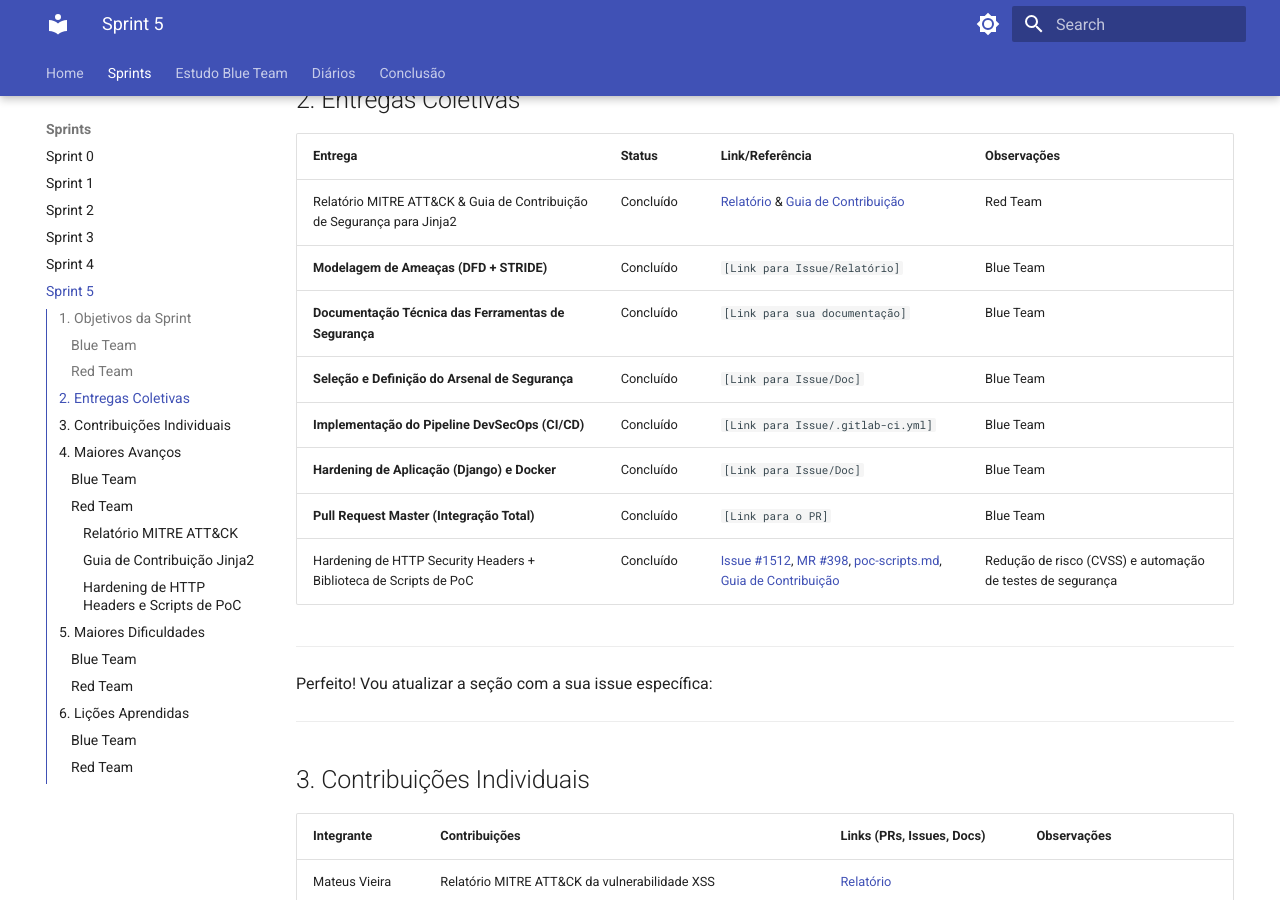
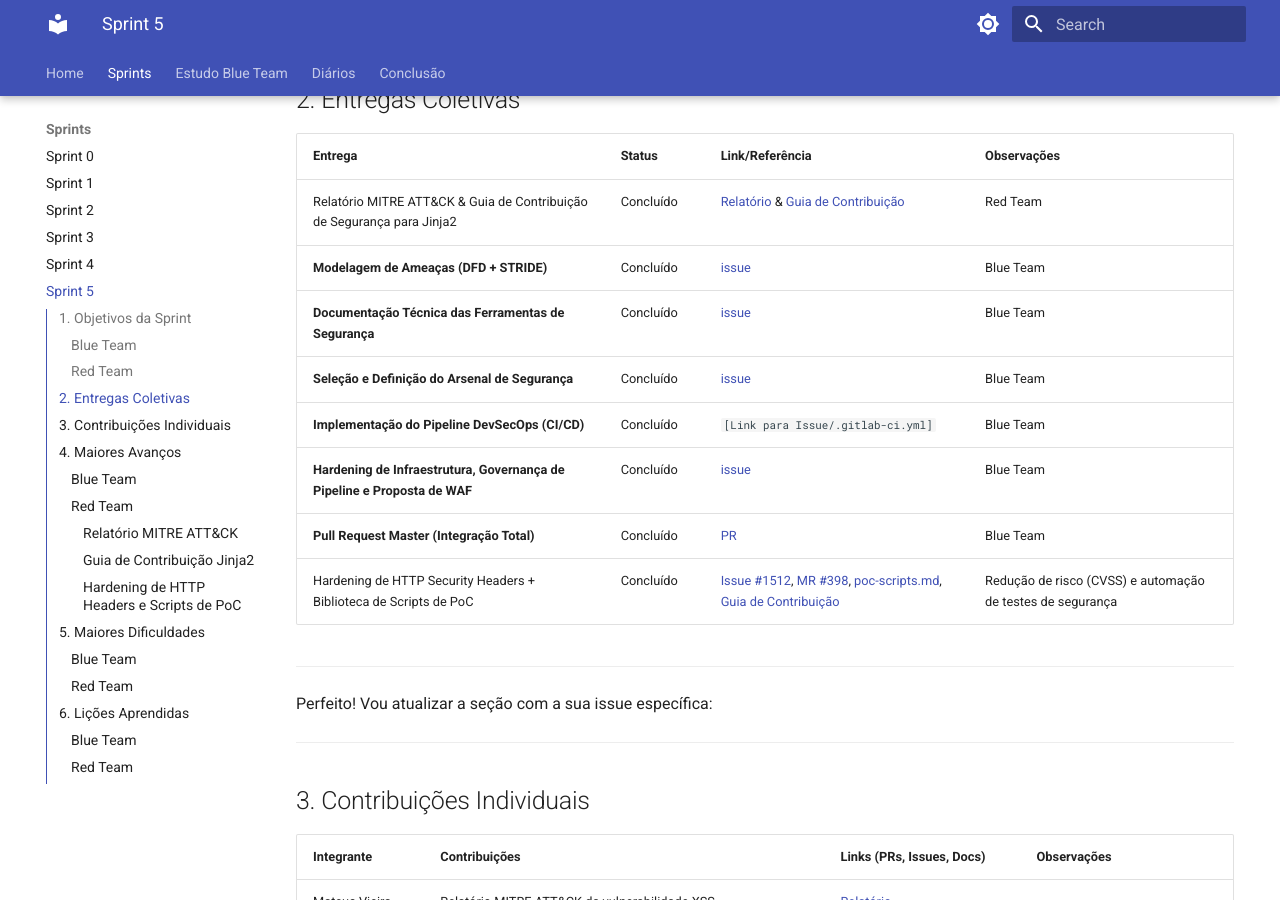
Before and after one commit to unbyytes/GCES, an MkDocs documentation site: the page built from docs/sprints/5.md, in a window 1280 px wide and 900 px high, scrolled down 1051 px. Built offline with MkDocs 1.6.1 and Material for MkDocs 9.7.7, drawn with Linux system fonts in a browser that asks for light colours.

Commit message:
colocando novos endereços

```diff
--- a/docs/sprints/5.md
+++ b/docs/sprints/5.md
@@ -36,12 +36,12 @@ Você está absolutamente correto! Cometi um erro ao tentar ajustar a formataç
 | Entrega | Status | Link/Referência | Observações |
 | :--- | :--- | :--- | :--- |
 | Relatório MITRE ATT&CK & Guia de Contribuição de Segurança para Jinja2 | Concluído | [Relatório](/docs/diarios/221008703/mitre-xss.md) & [Guia de Contribuição](https://gitlab.com/pencillabs/ej/ej-application/-/merge_requests/395) | Red Team |
-| **Modelagem de Ameaças (DFD + STRIDE)** | Concluído | `[Link para Issue/Relatório]` | Blue Team |
-| **Documentação Técnica das Ferramentas de Segurança** | Concluído | `[Link para sua documentação]` | Blue Team |
-| **Seleção e Definição do Arsenal de Segurança** | Concluído | `[Link para Issue/Doc]` | Blue Team |
+| **Modelagem de Ameaças (DFD + STRIDE)** | Concluído | [issue](https://gitlab.com/pencillabs/ej/ej-application/-/issues/1508) | Blue Team |
+| **Documentação Técnica das Ferramentas de Segurança** | Concluído | [issue](https://gitlab.com/pencillabs/ej/ej-application/-/issues/1509) | Blue Team |
+| **Seleção e Definição do Arsenal de Segurança** | Concluído |  [issue](https://gitlab.com/pencillabs/ej/ej-application/-/issues/1507) | Blue Team |
 | **Implementação do Pipeline DevSecOps (CI/CD)** | Concluído | `[Link para Issue/.gitlab-ci.yml]` | Blue Team |
-| **Hardening de Aplicação (Django) e Docker** | Concluído | `[Link para Issue/Doc]` | Blue Team |
-| **Pull Request Master (Integração Total)** | Concluído | `[Link para o PR]` | Blue Team |
+| **Hardening de Infraestrutura, Governança de Pipeline e Proposta de WAF** | Concluído |  [issue](https://gitlab.com/pencillabs/ej/ej-application/-/issues/1513) | Blue Team |
+| **Pull Request Master (Integração Total)** | Concluído | [PR](https://gitlab.com/pencillabs/ej/ej-application/-/merge_requests/394) | Blue Team |
 | Hardening de HTTP Security Headers + Biblioteca de Scripts de PoC | Concluído | [Issue #1512](https://gitlab.com/pencillabs/ej/ej-application/-/issues/1512), [MR #398](https://gitlab.com/pencillabs/ej/ej-application/-/merge_requests/398), [poc-scripts.md](/docs/diarios/221008098/poc-scripts.md), [Guia de Contribuição](/docs/diarios/221008098/5.md) | Redução de risco (CVSS) e automação de testes de segurança |
 
 
```
